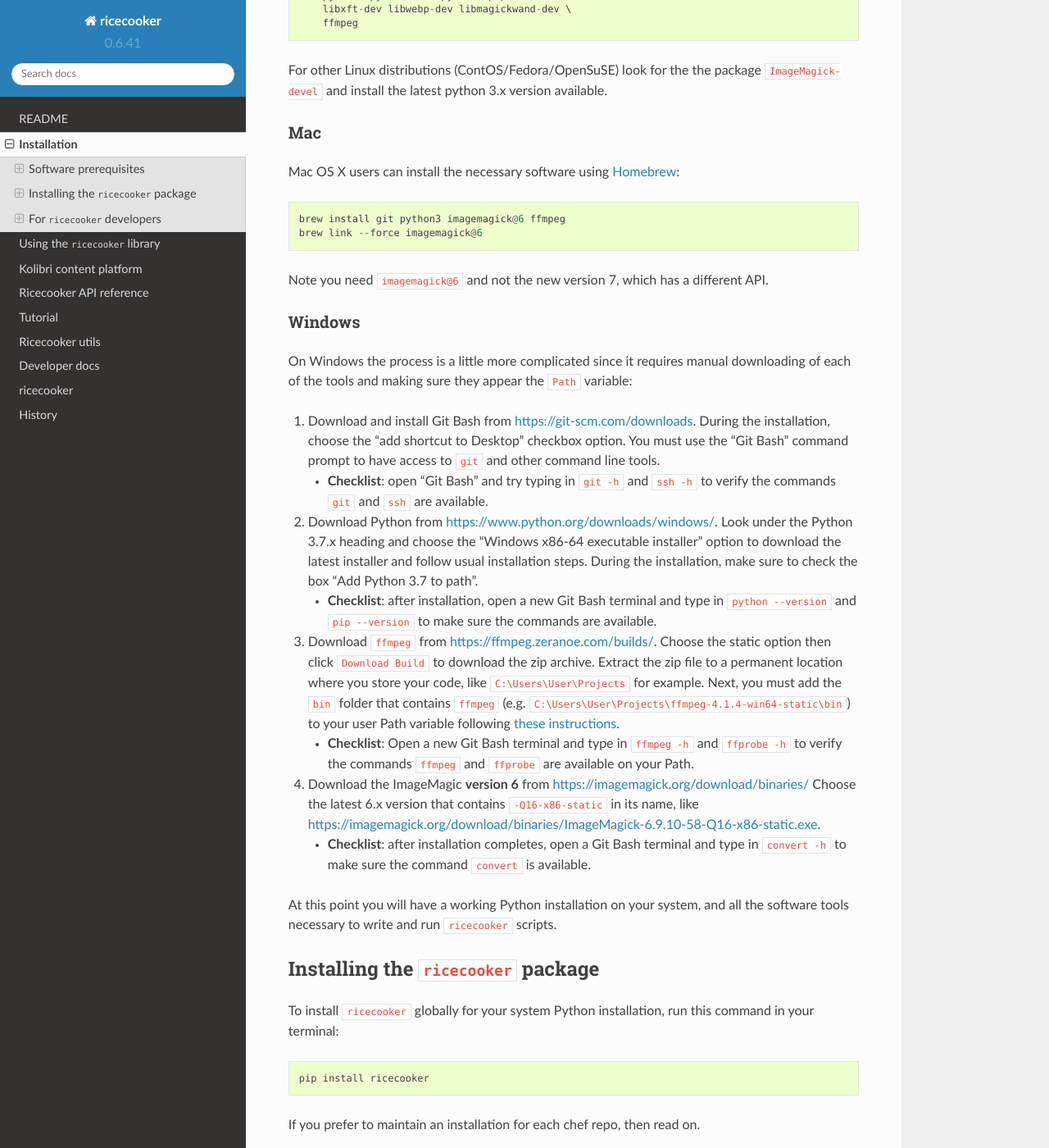
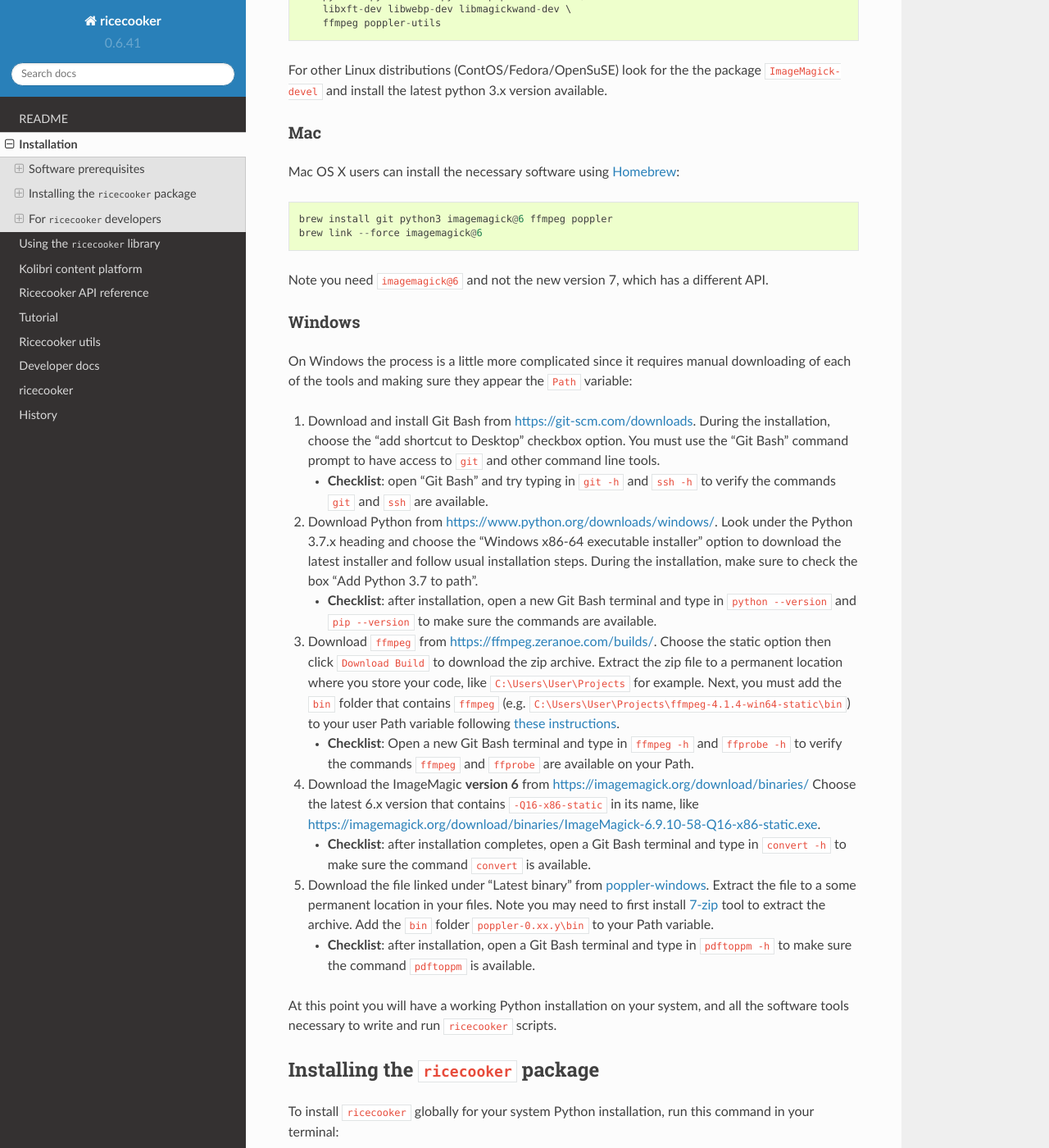
Before and after one commit to learningequality/ricecooker, a Sphinx documentation site: the page built from docs/installation.md, in a window 1280 px wide and 1400 px high, scrolled down 505 px. Shown: the whole window at 82% size. Built offline with Sphinx 7.4.7 and the Read the Docs theme 2.0.0, drawn with Linux system fonts in a browser that asks for light colours; pages that are not in the unit, such as notebooks, are missing from menus.

Commit message:
added info about poppler install -- required for autogenerated thumbs for PDFs

```diff
--- a/docs/installation.md
+++ b/docs/installation.md
@@ -16,7 +16,7 @@ On a Debian or Ubuntu GNU/Linux, you can install the necessary packages using:
     apt-get install build-essential gettext pkg-config linux-tools-generic python3-tk \
         python3 python3-dev python3-pip virtualenv \
         libxft-dev libwebp-dev libmagickwand-dev \
-        ffmpeg
+        ffmpeg poppler-utils
 
 For other Linux distributions (ContOS/Fedora/OpenSuSE) look for the the package
 `ImageMagick-devel` and install the latest python 3.x version available.
@@ -25,7 +25,7 @@ For other Linux distributions (ContOS/Fedora/OpenSuSE) look for the the package
 ### Mac
 Mac OS X users can install the necessary software using [Homebrew](https://brew.sh/):
 
-    brew install git python3 imagemagick@6 ffmpeg
+    brew install git python3 imagemagick@6 ffmpeg poppler
     brew link --force imagemagick@6
 
 Note you need `imagemagick@6` and not the new version 7, which has a different API.
@@ -60,6 +60,12 @@ downloading of each of the tools and making sure they appear the `Path` variable
    like [https://imagemagick.org/download/binaries/ImageMagick-6.9.10-58-Q16-x86-static.exe](https://imagemagick.org/download/binaries/ImageMagick-6.9.10-58-Q16-x86-static.exe).
      - **Checklist**: after installation completes, open a Git Bash terminal and
        type in `convert -h` to make sure the command `convert` is available.
+5. Download the file linked under "Latest binary" from [poppler-windows](http://blog.alivate.com.au/poppler-windows/).
+   Extract the file to a some permanent location in your files. Note you may need
+   to first install [7-zip](https://www.7-zip.org/) tool to extract the archive.
+   Add the `bin` folder `poppler-0.xx.y\bin` to your Path variable.
+     - **Checklist**: after installation, open a Git Bash terminal and type in
+       `pdftoppm -h` to make sure the command `pdftoppm` is available.
 
 At this point you will have a working Python installation on your system, and
 all the software tools necessary to write and run `ricecooker` scripts.
```
